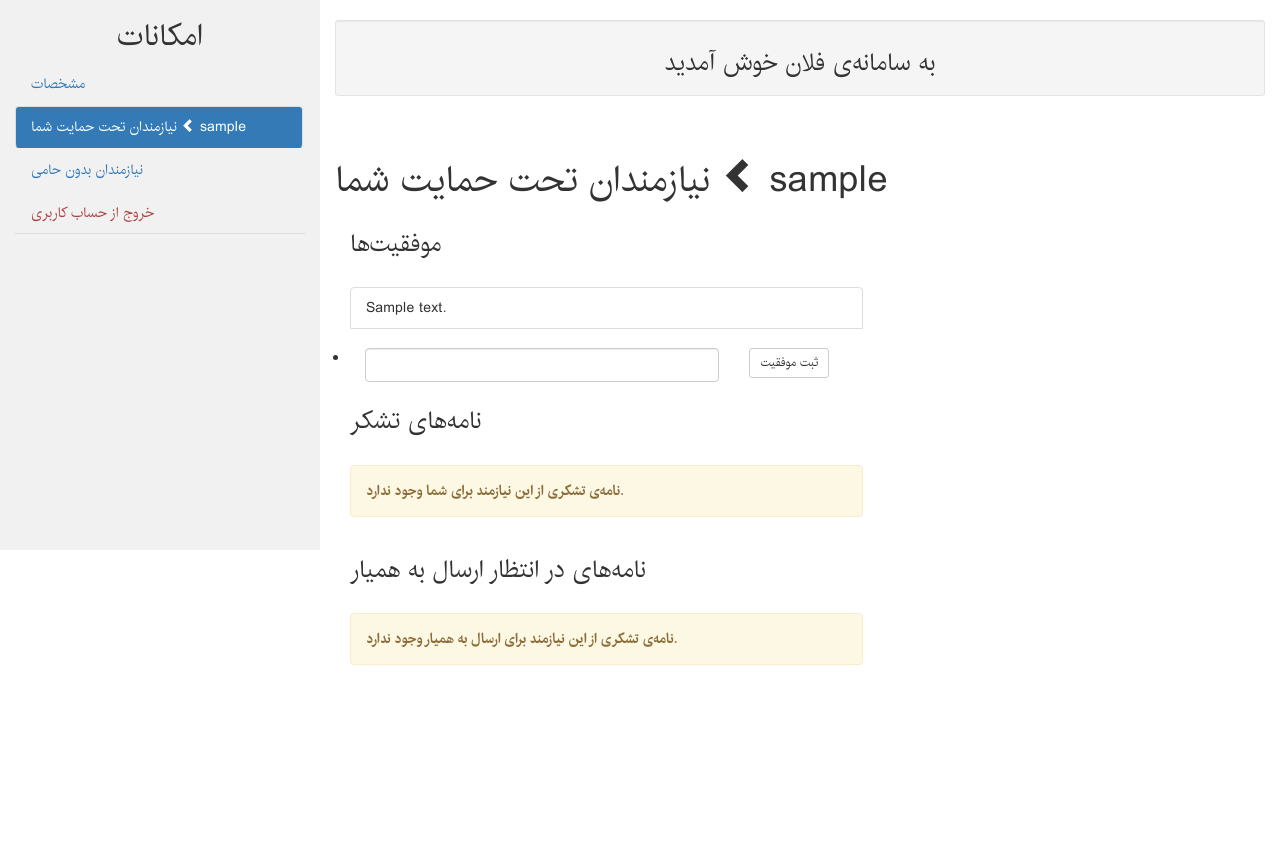
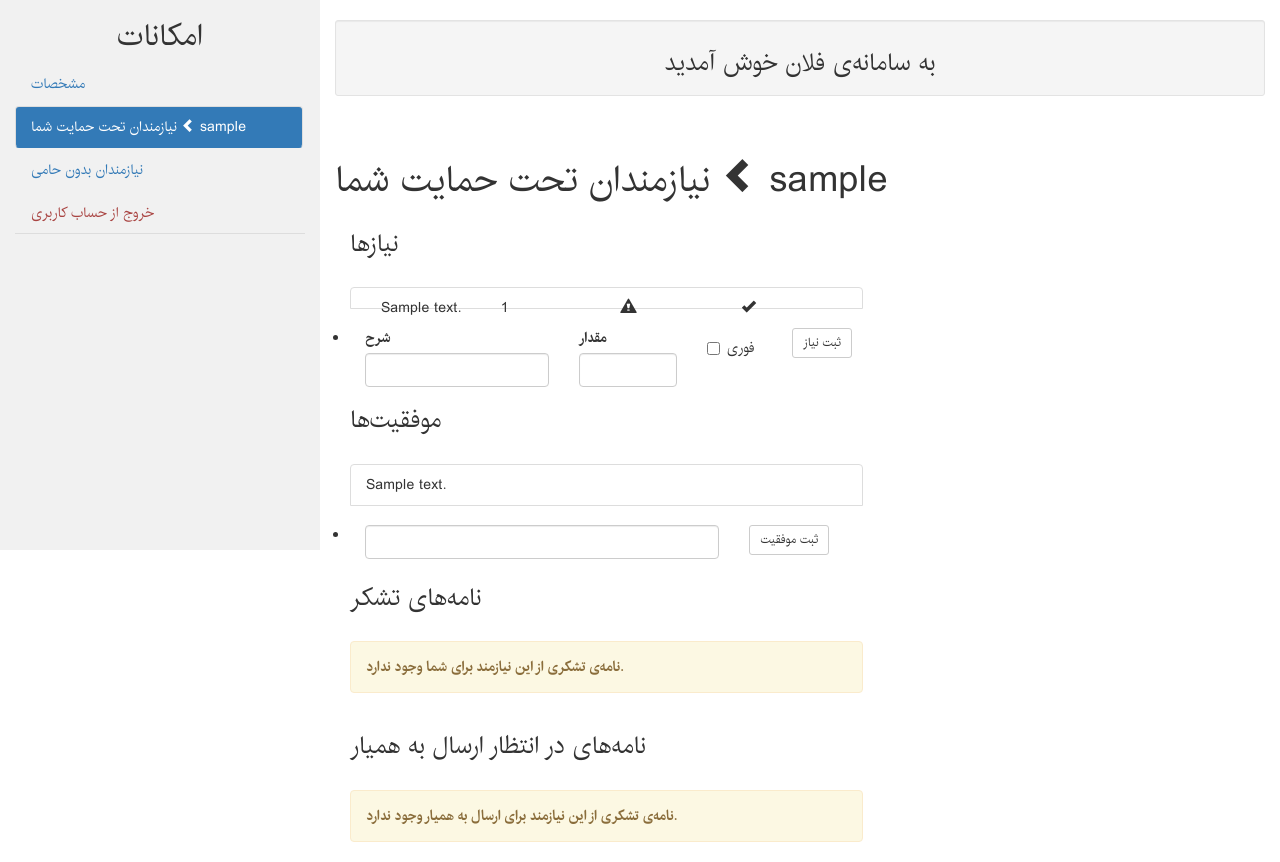
Before and after one commit to aarezou/SAD-Project, a Django app: page /needfulinfo/1/ in a window 1280 px wide. Before the commit the page ends 665 px from the top, so only its background shows below. Run offline with Django 3.2, Linux system fonts and the light colour scheme; a user stored in the database is signed in; tables that the repository leaves empty hold one stand-in row (values such as "Sample post"); some libraries are stand-ins or nearby versions.

Commit message:
needful need submition

```diff
--- a/tahapp/templates/tahapp/needfulinfo.html
+++ b/tahapp/templates/tahapp/needfulinfo.html
@@ -14,6 +14,44 @@
 		<div role="tabpanel" class="tab-pane active" id="yourNeedfuls">
 		<br>
 			<h1> نیازمندان تحت حمایت شما <span class="glyphicon glyphicon-chevron-left"></span> {{ needful.profile.user.username }} </h1>
+			<div class="col-sm-7">
+			<h3> نیازها </h3><br>
+			<div class="form-group">
+				<form  action="{% url 'submit_need_helper' %}" method="post">
+				{% csrf_token %}
+				<input type="hidden" name="id" value={{ needful.id }}>
+					<ul class="list-group" id="success">
+						{% if needs %}
+						{% for need in needs %}
+							<li class="list-group-item">
+								<div class="col-sm-3">{{ need.desc }}</div>
+								<div class="col-sm-3">{{ need.value }}</div>
+								<div class="col-sm-3">
+									{% if need.is_urgent %} <span class="glyphicon glyphicon-alert"></span>
+									{% endif %}
+								</div>
+								<div class="col-sm-3">
+									{% if need.done %} <span class="glyphicon glyphicon-ok"></span>
+									{% endif %}
+								</div>
+							</li>
+						{% endfor %}
+						{% else %}
+							<div class="alert alert-warning">
+								<strong>برای این نیازمند نیازی ثبت نشده است.</strong>
+							</div>
+						{% endif %}
+						<br>
+						<li class="list-group_item">
+							<div class="col-sm-5"><label for="desc">شرح</label><input type="text" class="form-control" id="desc" name="need_desc"></div>
+							<div class="col-sm-3"><label for="val">مقدار</label><input type="text" class="form-control" id="val" name="need_val"></div>
+							<div class="col-sm-2 checkbox"><label><input type="checkbox" value="is_urgent" name="is_urgent">فوری</label></div>
+							<div class="col-sm-2"><button type="submit" class="btn btn-sm btn-default">ثبت نیاز</button></div>
+						</li>
+					</ul>
+				</form>
+			</div>
+			</div>
 			<div class="col-sm-7">
 			<h3> موفقیت‌ها </h3><br>
 			<div class="form-group">
```
